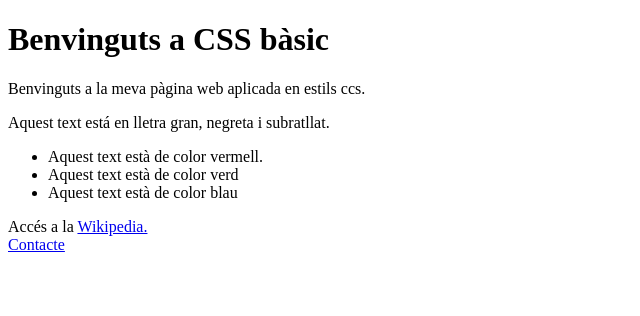
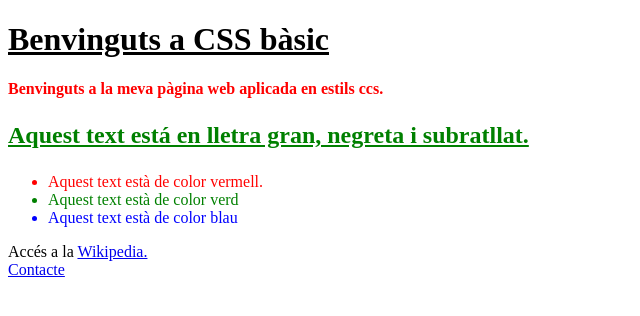
Before and after one commit to styven0004/DAM1M04-Exercici001, a plain HTML site: page index.html in a window 1280 px wide. Shown: the whole page, without its empty margins (0-640 px from the left). Drawn offline with Linux system fonts and the light colour scheme.

Commit message:
Pàgina éstils css
Aquí vaig crear una página amb estils CSS per poder aplicar aquests canvis a la página principal. I per a que això funcioni, vaig afegir el css a la pagina principal posant <link rel="stylesheet" href="estils.css"> per a que funcioni.

```diff
--- /dev/null
+++ b/estils.css
@@ -0,0 +1,46 @@
+p {
+  color: green;
+}
+
+#titol {
+  text-decoration: underline;
+  font-weight: bold;
+}
+
+.text-important {
+  color: red;
+  font-weight: bold;
+}
+
+.vermell {
+  color: red;
+}
+
+.verd {
+  color: green;
+}
+
+.blau {
+  color: blue;
+}
+
+.gran {
+  font-size: 24px;
+}
+
+.negreta {
+  font-weight: bold;
+}
+
+.subratllat {
+  text-decoration: underline;
+}
+
+pointer {
+  ::before {
+    content: 👉 (blau);
+  }
+  ::after {
+    content: ✔ (blau);
+  }
+}
--- a/index.html
+++ b/index.html
@@ -3,12 +3,14 @@
     <head>
         <meta charset="UTF-8">
         <title>CSS bàsic</title>
+        <link rel="stylesheet" href="estils.css">
     </head>
     <body>
         <div class="seccio">
           <h1 id="titol">Benvinguts a CSS bàsic</h1>
           <p class="text-important">Benvinguts a la meva pàgina web aplicada en estils ccs.</p>
-          <p class="gran, negreta, subratllat">Aquest text está en lletra gran, negreta i subratllat.</p>
+          <p class= "gran negreta subratllat"> Aquest text está en lletra gran, negreta i subratllat.</p>
+
           <ul>
             <li class="vermell">Aquest text està de color vermell.</li>
             <li class="verd">Aquest text està de color verd</li>
```
